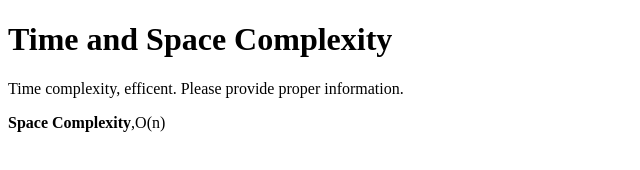
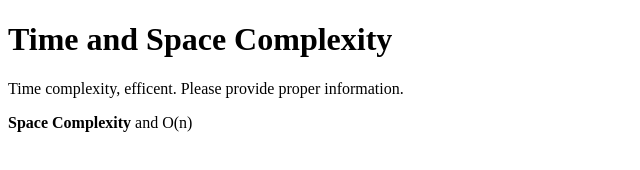
Before and after one commit to acciojob/time-and-space-complexity-sonu2002, a website: page main.html in a window 1280 px wide. Shown: the full height of the page, 0-640 px from the left. Drawn offline with Linux system fonts and the light colour scheme.

Commit message:
created a submission

```diff
--- a/main.html
+++ b/main.html
@@ -11,7 +11,7 @@
 
 	<h1>Time and Space Complexity</h1>
 	<p>Time complexity, efficent. Please provide proper information.</p>
-	<p><strong>Space Complexity</strong>,O(n)</p>
+	<p><strong>Space Complexity</strong> and O(n)</p>
     <script type="text/javascript" src="./script.js">
 </script>
 
```
